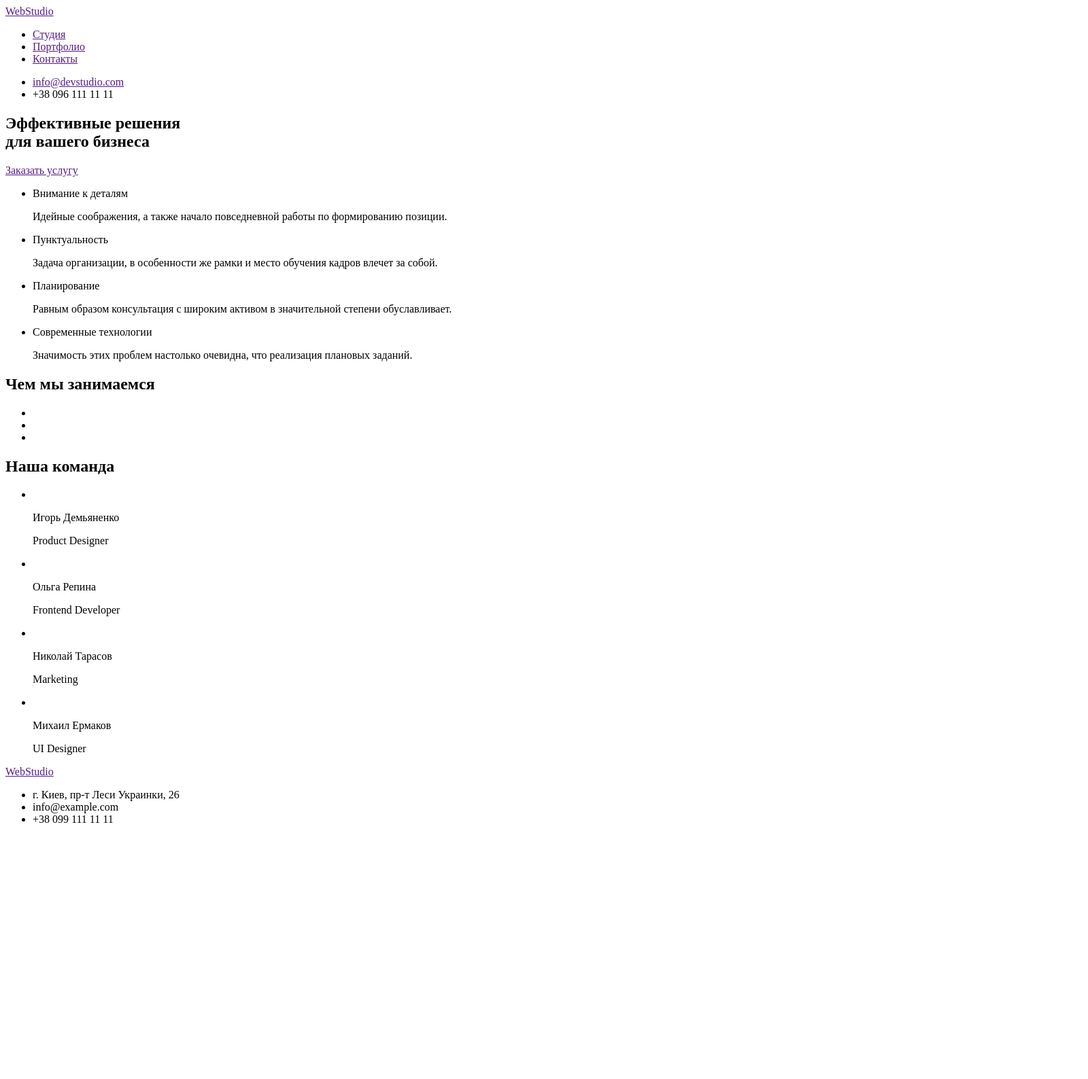
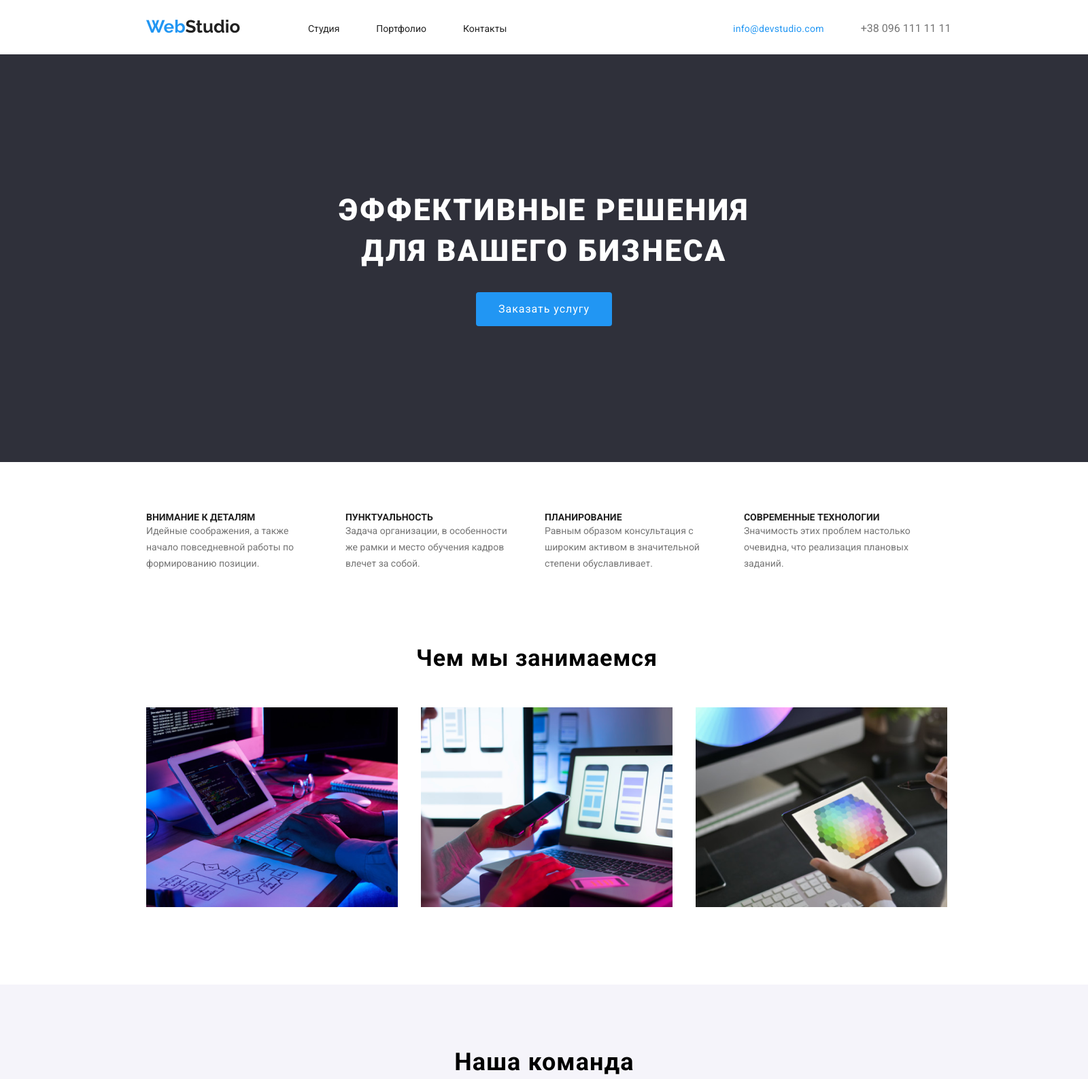
Before and after one commit to IhorKostenko/NEW-BASIC, a plain HTML site: page index.html in a window 1280 px wide. Shown: the top 1588 px of the page at 68% size, 1600 px wide, since content can reach past the window. Before the commit the page ends 1231 px from the top, so only its background shows below. Drawn offline with Linux system fonts and the light colour scheme.

Commit message:
new+desing
lesson 2

```diff
--- a/css/style.css
+++ b/css/style.css
@@ -0,0 +1,284 @@
+body,
+h1,
+h2,
+h3,
+h4,
+p,
+ul[class],
+ol[class],
+li,
+figure,
+figcaption,
+blockquote,
+dl,
+dd {
+  margin: 0;
+  padding: 0;
+}
+body {
+  font-family: 'Roboto';
+  width: 1600px;
+}
+a {
+  text-decoration: none;
+}
+.head-line {
+  width: 1600px;
+  height: 80px;
+}
+header a {
+  color: #212121;
+}
+.logo {
+  position: absolute;
+  width: 145px;
+  left: 215px;
+  top: 24px;
+
+  font-family: 'Raleway';
+  font-weight: 700;
+  font-size: 26px;
+  line-height: 1.17;
+}
+.logo-color {
+  color: #2196f3;
+}
+.menu {
+  position: absolute;
+  left: 453px;
+  top: 32px;
+}
+.menu li {
+  display: inline-block;
+}
+
+.navi {
+  display: inline-flex;
+}
+.menu a {
+  font-weight: 500;
+  font-size: 14px;
+  line-height: 1.17;
+  margin-right: 50px;
+}
+.menu a:hover,
+:focus {
+  color: #2196f3;
+}
+.contacts {
+  position: absolute;
+  left: 1078px;
+  top: 32px;
+  width: 400px;
+}
+.contacts li {
+  display: inline-block;
+  color: #757575;
+}
+.contacts a {
+  color: #2196f3;
+  font-size: 14px;
+  font-weight: 500;
+  line-height: 1.14;
+  letter-spacing: 0.02em;
+  margin-right: 50px;
+}
+.bord {
+  position: absolute;
+  left: 0;
+  top: 80px;
+  background-color: #2f303a;
+  width: 1600px;
+  height: 600px;
+}
+h1 {
+  text-align: center;
+  height: 600px;
+  width: 100%;
+}
+h1 p {
+  position: absolute;
+  left: 452px;
+  top: 200px;
+  color: #ffffff;
+  font-size: 44px;
+  line-height: 1.36;
+  font-weight: 900;
+  letter-spacing: 0.06em;
+  text-transform: uppercase;
+  width: 696px;
+  height: 120px;
+}
+
+.button {
+  position: absolute;
+  align-self: center;
+  top: 350px;
+  left: 700px;
+  width: 200px;
+  height: 50px;
+  border-radius: 4px;
+  background-color: #2196f3;
+  text-align: center;
+}
+.button p {
+  margin-top: 10px;
+  color: #ffffff;
+  font-size: 16px;
+  line-height: 1.87;
+  letter-spacing: 0.06em;
+}
+.block-3 {
+  position: absolute;
+  top: 660px;
+  width: 1600px;
+  height: 769px;
+}
+
+.photos {
+  position: absolute;
+  width: 1200x;
+  height: 294x;
+  top: 381px;
+  left: 215px;
+}
+.photos li {
+  display: inline-block;
+  width: 370px;
+  height: 294px;
+  margin-right: 30px;
+}
+
+.list {
+  position: absolute;
+  height: 101px;
+  width: 1170px;
+  left: 215px;
+  top: 94px;
+}
+.list li {
+  display: inline-block;
+  width: 259px;
+  height: 75px;
+  color: #757575;
+  font-weight: 400;
+  font-size: 14px;
+  line-height: 1.71;
+  margin-right: 30px;
+}
+.list p {
+  color: #212121;
+  font-weight: 700;
+  font-size: 14px;
+  line-height: 1.14;
+  text-transform: uppercase;
+}
+h2 {
+  position: absolute;
+  top: 289px;
+  left: 612px;
+  width: 376px;
+  height: 42px;
+  font-size: 34px;
+  font-weight: 700;
+  line-height: 1.16;
+  letter-spacing: 0.03em;
+}
+
+.sec-com {
+  background-color: #f5f4fa;
+  position: absolute;
+  top: 1449px;
+  left: 0px;
+  text-align: center;
+  width: 1600px;
+  height: 648px;
+}
+h3 {
+  position: absolute;
+  width: 265px;
+  height: 42px;
+  left: 668px;
+  top: 94px;
+  font-weight: 700;
+  font-size: 36px;
+  line-height: 1.16;
+  letter-spacing: 0.03em;
+}
+.command {
+  position: absolute;
+  left: 215px;
+  top: 186px;
+  height: 368px;
+}
+.command li {
+  display: inline-block;
+  width: 270px;
+  height: 368px;
+  margin-right: 30px;
+  background-color: white;
+  box-shadow: 0px 1px 3px rgba(0, 0, 0, 0.12), 0px 1px 1px rgba(0, 0, 0, 0.14),
+    0px 2px 1px rgba(0, 0, 0, 0.2);
+  border-radius: 0px 0px 4px 4px;
+}
+.command p {
+  font-weight: 500;
+  font-size: 16px;
+  line-height: 1.19;
+  letter-spacing: 0.03em;
+  color: #212121;
+  margin-top: 30px;
+  margin-bottom: 10px;
+}
+.command p1 {
+  font-style: normal;
+  font-weight: 400;
+  font-size: 16px;
+  line-height: 1.19;
+  letter-spacing: 0.03em;
+  color: #757575;
+}
+.command img {
+  position: relative;
+  width: 270px;
+  height: 260px;
+}
+footer {
+  position: absolute;
+  top: 2097px;
+  width: 1600px;
+  height: 252px;
+  background-color: #2f303a;
+  color: rgba(255, 255, 255, 0.6);
+  font-weight: normal;
+  font-size: 14px;
+  line-height: 1.71;
+}
+.footer-text {
+  position: absolute;
+  left: 215px;
+  top: 60px;
+}
+.adress-foot {
+  margin-top: 20px;
+}
+.footer-text li {
+  list-style-type: none;
+  margin-top: 9px;
+}
+footer a {
+  color: white;
+  font-family: Raleway;
+  font-weight: bold;
+  font-size: 26px;
+  line-height: 1.19;
+  letter-spacing: 0.03em;
+}
+
+.footer-logo {
+  color: #2196f3;
+}
+
+.adress-foot {
+  color: white;
+}
--- a/index.html
+++ b/index.html
@@ -2,33 +2,40 @@
 <html lang="en">
   <head>
     <meta charset="utf-8">
+    <link rel="preconnect" href="https://fonts.googleapis.com">
+    <link rel="preconnect" href="https://fonts.gstatic.com" crossorigin>
+    <link
+      href="https://fonts.googleapis.com/css2?family=Oleo+Script&family=Raleway:wght@700&family=Roboto:wght@400;700;900&display=swap"
+      rel="stylesheet">
     <link rel="stylesheet" href="css/style.css">
+
   </head>
   <body>
-    <header class="">
-      <nav>
-      <a href="">WebStudio</a>
-      <ul>
+    <header class="head-line">
+      <nav class="navi">
+      <a class="logo" href=""><spawm class="logo-color">Web</spawm>Studio</a>
+      <ul class="menu">
         <li><a href="">Студия</a></li>
         <li><a href="">Портфолио</a></li>
         <li><a href="">Контакты</a></li>
       </ul>
 
-      <ul>
+      <ul class="contacts">
         <li><a href="">info@devstudio.com</a></li>
         <li>+38 096 111 11 11</li>
       </ul>
       </nav>
     </header>
-    <div>
-      <section>
+    <div class="bord">
+      <section class="sec1">
         <h1>
-          Эффективные решения <br> для вашего бизнеса
+          <p clas="main-text">Эффективные решения <br> для вашего бизнеса</p>
         </h1>
-        <a href="">Заказать услугу</a>
+        <a class="button" href=""><p>Заказать услугу</p></a>
       </section>
     </div>
-    <ul>
+    <section class="block-3">
+      <ul class="list">
         <li>
           <p>Внимание к деталям</p>
             Идейные соображения, а также начало повседневной работы по формированию позиции.
@@ -46,47 +53,46 @@
         Значимость этих проблем настолько очевидна, что реализация плановых заданий.
        </li>
      </ul>
-    <section>
       <h2>
         Чем мы занимаемся
       </h2>
-      <ul>
-        <li><img src="" alt=""></li>
-        <li><img src="" alt=""></li>
-        <li><img src="" alt=""></li>
+      <ul class="photos">
+        <li><img src="./img/main-1.png" alt=""></li>
+        <li><img src="./img/main-2.png" alt=""></li>
+        <li><img src="./img/main-3.png" alt=""></li>
       </ul>
     </section>
-    <section>
-      <h2>
+    <section class="sec-com">
+      <h3>
         Наша команда
-      </h2>
-      <ul>
+      </h3>
+      <ul class="command">
         <li>
-          <img src="" alt="">
+          <img src="./img/com-1.png" alt="">
           <p>Игорь Демьяненко</p>
-          <p>Product Designer</p>
+          <p1>Product Designer</p1>
         </li>
         <li>
-          <img src="" alt="">
+          <img src="./img/com-2.png" alt="">
           <p>Ольга Репина</p>
-          <p>Frontend Developer</p>
+          <p1>Frontend Developer</p1>
         </li>
         <li>
-          <img src="" alt="">
+          <img src="./img/com-3.jpg" alt="">
           <p>Николай Тарасов</p>
-          <p>Marketing</p>
+          <p1>Marketing</p1>
         </li>
         <li>
-          <img src="" alt="">
+          <img src="./img/com-4.jpg" alt="">
           <p>Михаил Ермаков</p>
-          <p>UI Designer</p>
+          <p1>UI Designer</p1>
         </li>
       </ul>
     </section>
     <footer>
-      <a href="">WebStudio</a>
-      <ul>
-        <li>г. Киев, пр-т Леси Украинки, 26</li>
+      <ul class="footer-text">
+        <li><a class="footer-link" href=""><spawm class="footer-logo">Web</spawm>Studio</a></li>
+        <li class="adress-foot">г. Киев, пр-т Леси Украинки, 26</li>
         <li>info@example.com</li>
         <li>+38 099 111 11 11</li>
       </ul>
```
Also changed, not shown: img/com-1.png (added), img/com-2.png (added), img/com-3.jpg (added), img/com-4.jpg (added), img/main-1.png (added), img/main-2.png (added), img/main-3.png (added). Lines whose indentation alone changed are shown as unchanged.
